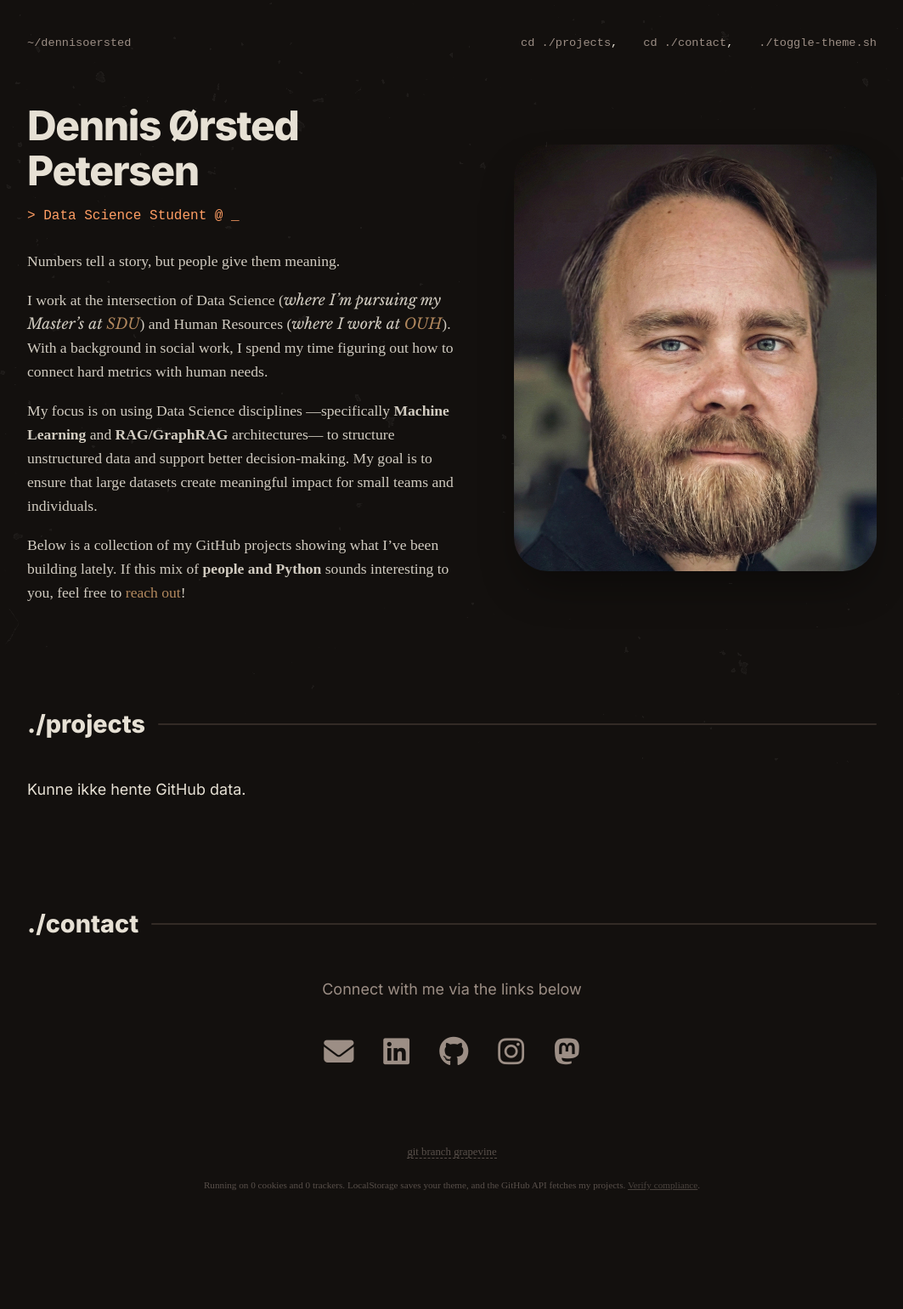
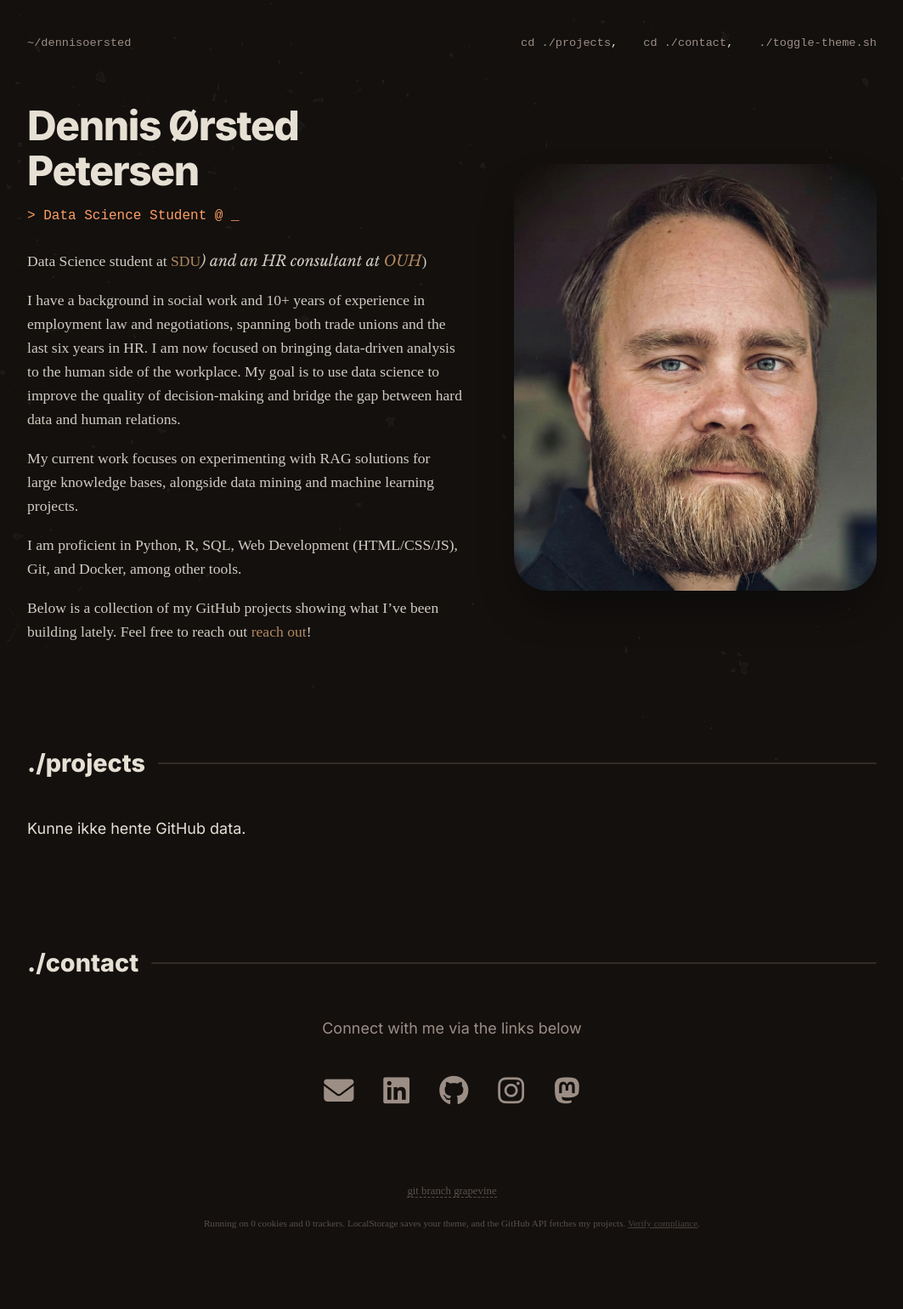
Before and after one commit to dennisoersted/dennisoersted.github.io, a Jekyll site: the page built from index.md, in a window 1280 px wide. Shown: the whole page at 85% size, without its empty margins (108-1171 px from the left). Built offline with Jekyll 4.4.1, drawn with Linux system fonts in a browser that asks for light colours; some web fonts are replaced; before the commit the page ends 1495 px from its top, so only the background shows below that.

Commit message:
Revise index.md with new personal and professional details
Updated personal introduction and professional focus.

```diff
--- a/index.md
+++ b/index.md
@@ -2,11 +2,12 @@
 layout: default
 title: ~/dennisoersted
 ---
+Data Science student at [SDU](https://sdu.dk)*) and an HR consultant at [OUH](https://ouh.dk)*)
 
-Numbers tell a story, but people give them meaning.
+I have a background in social work and 10+ years of experience in employment law and negotiations, spanning both trade unions and the last six years in HR. I am now focused on bringing data-driven analysis to the human side of the workplace. My goal is to use data science to improve the quality of decision-making and bridge the gap between hard data and human relations.
 
-I work at the intersection of Data Science (*where I’m pursuing my Master’s at [SDU](https://sdu.dk)*) and Human Resources (*where I work at [OUH](https://ouh.dk)*). With a background in social work, I spend my time figuring out how to connect hard metrics with human needs.
+My current work focuses on experimenting with RAG solutions for large knowledge bases, alongside data mining and machine learning projects.
 
-My focus is on using Data Science disciplines —specifically **Machine Learning** and **RAG/GraphRAG** architectures— to structure unstructured data and support better decision-making. My goal is to ensure that large datasets create meaningful impact for small teams and individuals.
+I am proficient in Python, R, SQL, Web Development (HTML/CSS/JS), Git, and Docker, among other tools.
 
-Below is a collection of my GitHub projects showing what I’ve been building lately. If this mix of **people and Python** sounds interesting to you, feel free to [reach out](#kontakt)!
+Below is a collection of my GitHub projects showing what I’ve been building lately. Feel free to reach out [reach out](#kontakt)!
```
